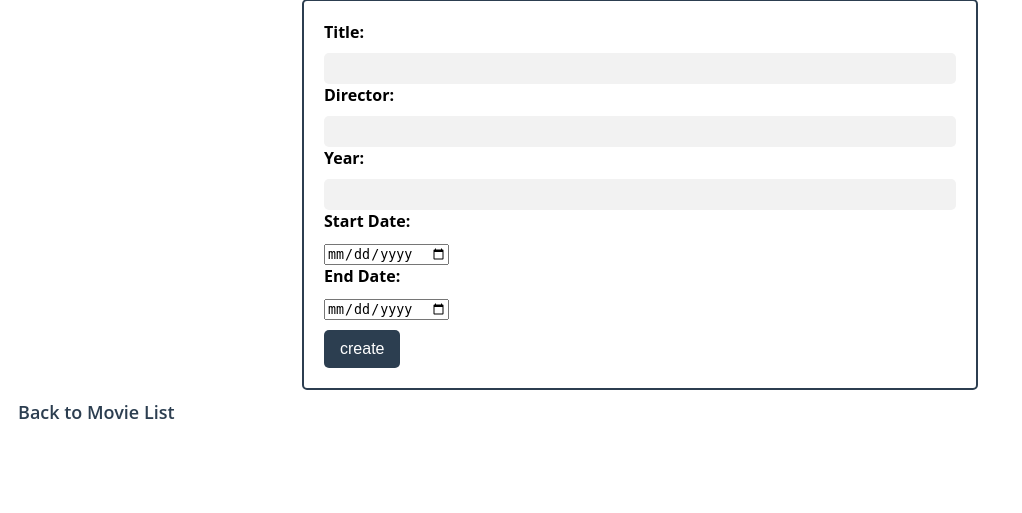
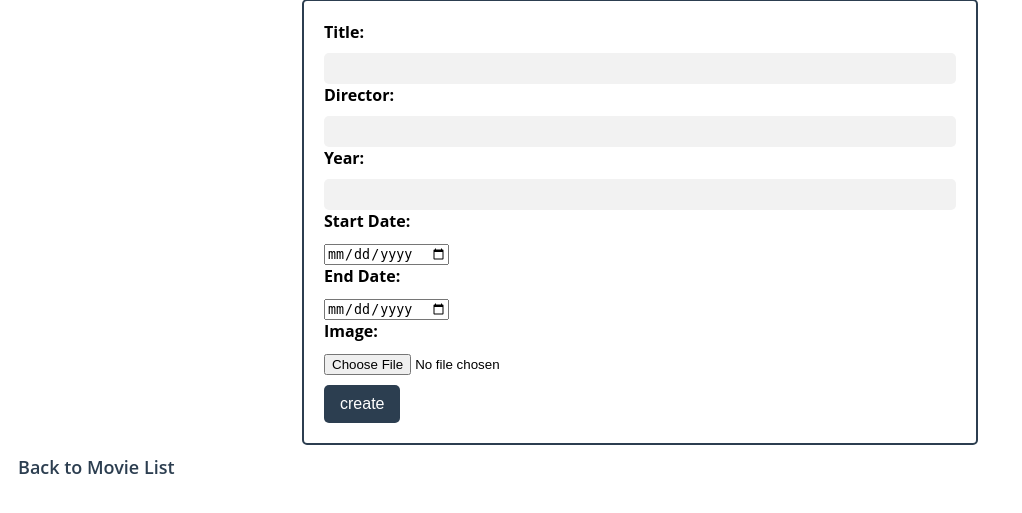
Before and after one commit to Sencoool/LABPHP, a PHP site: page /moviecreate.php in a window 1280 px wide. Shown: the part 130-643 px from the top of the page, without its empty margins (0-1022 px from the left). Run offline with PHP 8.4, Linux system fonts and the light colour scheme.

Commit message:
Inserting Image

```diff
--- a/movies/moviecreate.php
+++ b/movies/moviecreate.php
@@ -26,6 +26,18 @@
         $year = $_POST['year'];
         $start = $_POST['start'];
         $end = $_POST['end'];
+        $imageName = @$_FILES['image']['name'];
+        $imageType = @$_FILES['image']['type'];
+        $imageSize = @$_FILES['image']['size'];
+        $imageTmpName = @$_FILES['image']['tmp_name'];
+        $image = "";
+
+        if($_FILES["image"]["name"] == ""){
+            echo "คุณไม่ได้ใส่รูปภาพ";
+        }else{
+            move_uploaded_file($_FILES['image']['tmp_name'],"image/".$_FILES["image"]['name']);
+            $image = $_FILES['image']['name'];
+        }
 
         $startobj = new DateTime($start);
         $endobj = new DateTime($end);
@@ -33,18 +45,20 @@
         if($endobj > $startobj){
             $interval = $endobj->diff($startobj);
 
-            $day = $interval->days;
+            $day = $interval->days; // วัน
+            // $month = $interval->m; // เดือน
+            // $year = $interval->y; // ปี
 
-            $sql = "INSERT INTO movies(Title,Director,Years,StartDates,EndsDates,IntervalDays) values ('$title','$director','$year','$start','$end','$day')";
+            $sql = "INSERT INTO movies(Title,Director,Years,StartDates,EndsDates,IntervalDays,Image) values ('$title','$director','$year','$start','$end','$day','$image')";
             mysqli_query($conn, $sql) or die("Error" .mysqli_error($conn));
             header('Location: movies.php');
         }else{
-            echo "<center>กรุณาใส่เวลาเริ่มและสิ้นสุดการฉายให้ถูกต้อง</center>";
+            echo "<center>!กรุณาใส่เวลาเริ่มและสิ้นสุดการฉายให้ถูกต้อง</center>";
         }
     }
     ?>
     <h1>Create Movie</h1>
-    <form action="#" method="post">
+    <form action="#" method="post" enctype="multipart/form-data">
         <label for="title">Title:</label>
         <input type="text" id="title" name="title">
         <br>
@@ -60,6 +74,9 @@
         <label for="end">End Date:</label>
         <input type="date" id="end" name="end">
         <br>
+        <label for="image">Image:</label>
+        <input type="file" id="image" name="image">
+        <br>
         <input type="submit" value="create" name="create">
     </form>
     <a href="movies.php">Back to Movie List</a>
```
Also changed, not shown: movies/image/1708537319029inception.jpg (added).
